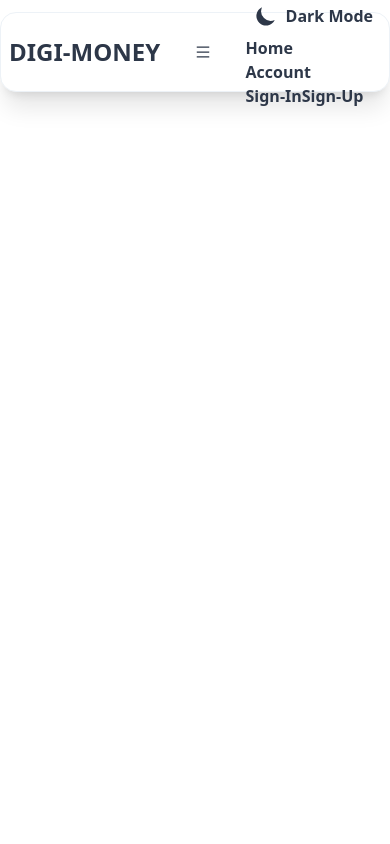
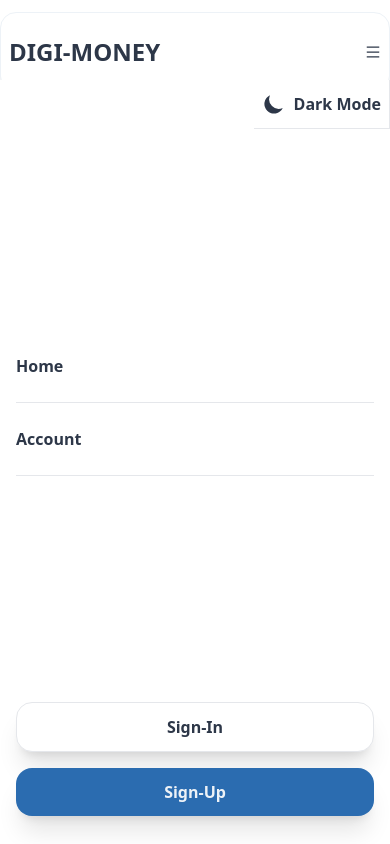
Before and after one commit to ShafinShanto9/digi_money, a React (Create React App) app: page / in a window 390 px wide. Built offline with nearby package versions, Linux system fonts and the light colour scheme.

Commit message:
complete navbar responsive view

```diff
--- a/src/components/NavBar.jsx
+++ b/src/components/NavBar.jsx
@@ -32,26 +32,29 @@
 
       </motion.div>
       {/* Menu Icon */}
-      <div>
+      <div className="block md:hidden cursor-pointer z-10">
         <AiOutlineMenu/>
       </div>
       {/* Mobile Menu */}
-      <div >
-        <div><ThemeToggle/></div>
-        <ul>
-          <li>
+      <div className="md:hidden fixed left-0 top-20 flex flex-col items-center justify-between w-full h-[90%]
+        bg-primary ease-in z-10">
+
+        <div className="ml-auto py-1 border-b border-r"><ThemeToggle /></div>
+
+        <ul className="w-full p-4">
+          <li className="border-b py-6">
             <Link to="/home">Home</Link>
           </li>
-          <li>
+          <li className="border-b py-6">
             <Link to="/account">Account</Link>
           </li>
         </ul>
-        <div>
+        <div className="flex flex-col w-full p-4">
           <Link to="/signin">
-            <button>Sign-In</button>
+            <button className="w-full my-2 py-3 bg-primary text-primary border border-secodary rounded-2xl shadow-xl ">Sign-In</button>
           </Link>
           <Link to="/signup">
-            <button>Sign-Up</button>
+            <button className="w-full my-2 py-3 bg-button text-btnText rounded-2xl shadow-xl">Sign-Up</button>
           </Link>
         </div>
       </div>
```
